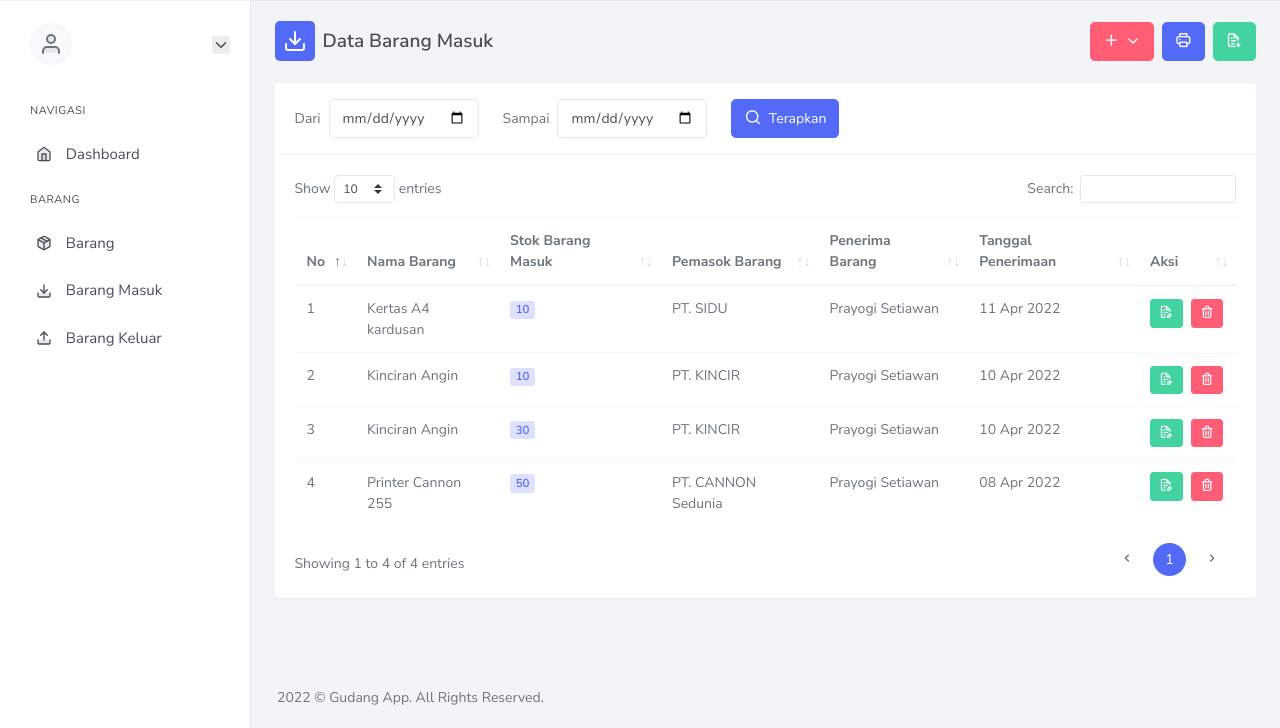
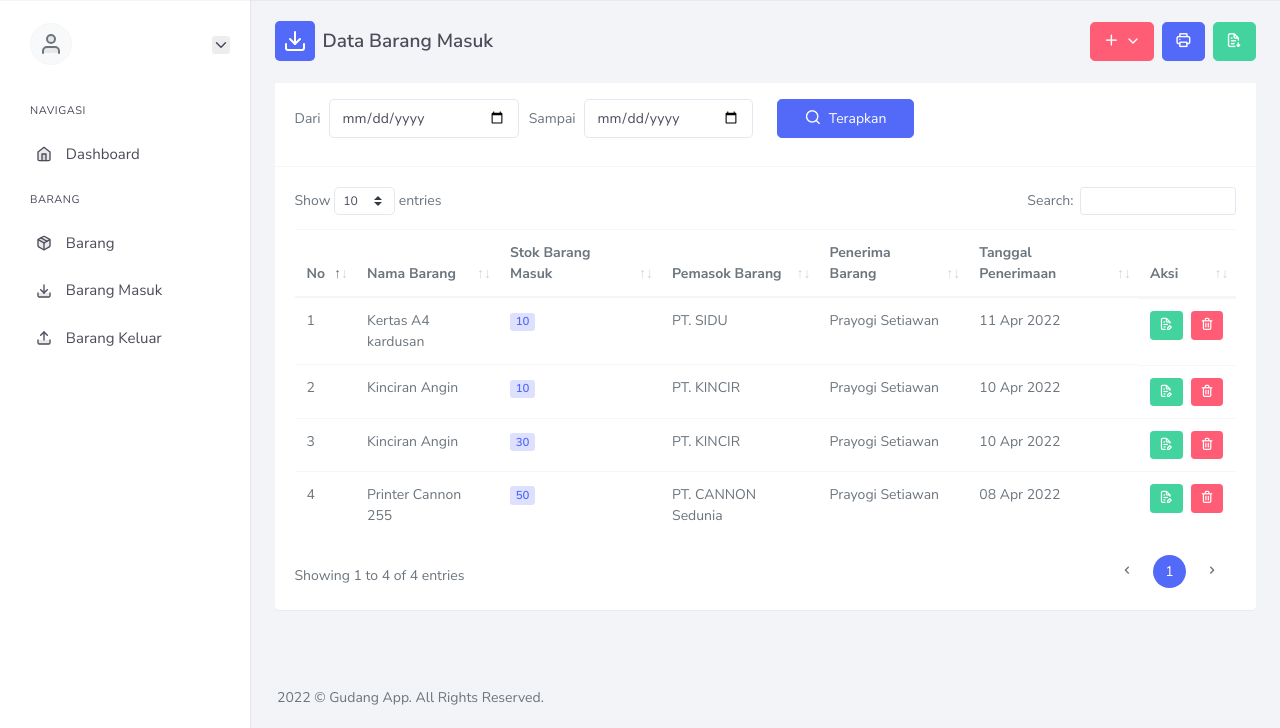
Before and after one commit to prayogisatya-ofc/gudang-app, a Django app: template website/templates/view/barang_masuk.html in a window 1280 px wide. Shown: the part 72-800 px from the top of the page. Run offline with Django 4.2, Linux system fonts and the light colour scheme; the template is opened without the code that fills it: values that come from a table or form of the project are taken from there, others are empty; data comes from the database, SQL or seed files in the repository; both versions use the stored data as it was after the commit; some libraries are stand-ins or nearby versions.

Commit message:
Ubah form group

```diff
--- a/website/templates/view/akun_saya.html
+++ b/website/templates/view/akun_saya.html
@@ -15,7 +15,7 @@
     </div>
 </div>
 <div class="row">
-    <div class="col-6">
+    <div class="col-md-4">
         <div class="card">
             <div class="card-body">
                 <div class="form-group row">
--- a/website/templates/view/barang_masuk.html
+++ b/website/templates/view/barang_masuk.html
@@ -47,14 +47,18 @@
             <div class="card-header pt-3 bg-white border-bottom">
                 <form action="{% url 'viewBarangMasuk' %}" method="get">
                     <div class="row">
-                        <div class="col-auto  mb-1 d-flex align-items-center">
-                            Dari <input type="date" name="start" class="form-control ml-2" value="{{ start|date:'Y-m-d' }}">
+                        <div class="col-md-6">
+                            <div class="form-row">
+                                <div class="form-group col-md-6 d-flex align-items-center">
+                                    Dari <input type="date" name="start" class="form-control ml-2" value="{{ start|date:'Y-m-d' }}">
+                                </div>
+                                <div class="form-group col-md-6 d-flex align-items-center">
+                                    Sampai <input type="date" name="end" class="form-control ml-2" value="{{ end|date:'Y-m-d' }}">
+                                </div>
+                            </div>
                         </div>
-                        <div class="col-auto mb-1 d-flex align-items-center">
-                            Sampai <input type="date" name="end" class="form-control ml-2" value="{{ end|date:'Y-m-d' }}">
-                        </div>
-                        <div class="col-auto">
-                            <button type="submit" class="btn btn-primary"><i class="mr-1 uil-search"></i> Terapkan</button>
+                        <div class="col-md-2">
+                            <button type="submit" class="btn btn-primary btn-block"><i class="mr-1 uil-search"></i> Terapkan</button>
                         </div>
                     </div>
                 </form>
@@ -112,12 +116,12 @@
                                                     {% endfor %}
                                                 </select>
                                             </div>
-                                            <div class="form-group row">
-                                                <div class="col-md-6">
+                                            <div class="form-row">
+                                                <div class="form-group col-md-6">
                                                     <label>Stok Barang Masuk</label>
                                                     <input data-toggle="touchspin" type="text" id="stokUp{{ barang.id }}" value="{{ barang.stok }}">
                                                 </div>
-                                                <div class="col-md-6">
+                                                <div class="form-group col-md-6">
                                                     <label>Tanggal Barang Masuk</label>
                                                     <input type="date" id="tanggalUp{{ barang.id }}" class="form-control" value="{{ barang.waktu|date:'Y-m-d' }}">
                                                 </div>
@@ -160,12 +164,12 @@
                         {% endfor %}
                     </select>
                 </div>
-                <div class="form-group row">
-                    <div class="col-md-6">
+                <div class="form-row">
+                    <div class="form-group col-md-6">
                         <label>Stok Barang Masuk</label>
                         <input data-toggle="touchspin" type="text" id="stokSA">
                     </div>
-                    <div class="col-md-6">
+                    <div class="form-group col-md-6">
                         <label>Tanggal Barang Masuk</label>
                         <input type="date" id="tanggalSA" class="form-control">
                     </div>
@@ -182,28 +186,28 @@
     <div class="modal-dialog">
         <div class="modal-content">
             <div class="modal-header">
-                <h5 class="modal-title" id="myModalLabel">Tambah Barang Masuk (Barang Sudah Ada)</h5>
+                <h5 class="modal-title" id="myModalLabel">Tambah Barang Masuk</h5>
                 <button type="button" class="close" data-dismiss="modal" aria-label="Close">
                     <span aria-hidden="true">&times;</span>
                 </button>
             </div>
             <div class="modal-body">
-                <div class="form-group row">
-                    <div class="col-md-6">
+                <div class="form-row">
+                    <div class="form-group col-md-6">
                         <label>Nama Barang</label>
                         <input type="text" id="namaBarangB" class="form-control">
                     </div>
-                    <div class="col-md-6">
+                    <div class="form-group col-md-6">
                         <label>Stok Barang</label>
                         <input data-toggle="touchspin" type="text" id="stokB">
                     </div>
                 </div>
-                <div class="form-group row">
-                    <div class="col-md-6">
+                <div class="form-row">
+                    <div class="form-group col-md-6">
                         <label>Nama Pemasok</label>
                         <input type="text" id="pemasokB" class="form-control">
                     </div>
-                    <div class="col-md-6">
+                    <div class="form-group col-md-6">
                         <label>Tanggal Barang Masuk</label>
                         <input type="date" id="tanggalB" class="form-control">
                     </div>
```
Also changed, not shown: website/templates/view/barang.html (+6 -6 lines), website/templates/view/barang_keluar.html (+14 -10 lines), website/templates/view/petugas.html (+6 -6 lines), db.sqlite3.
